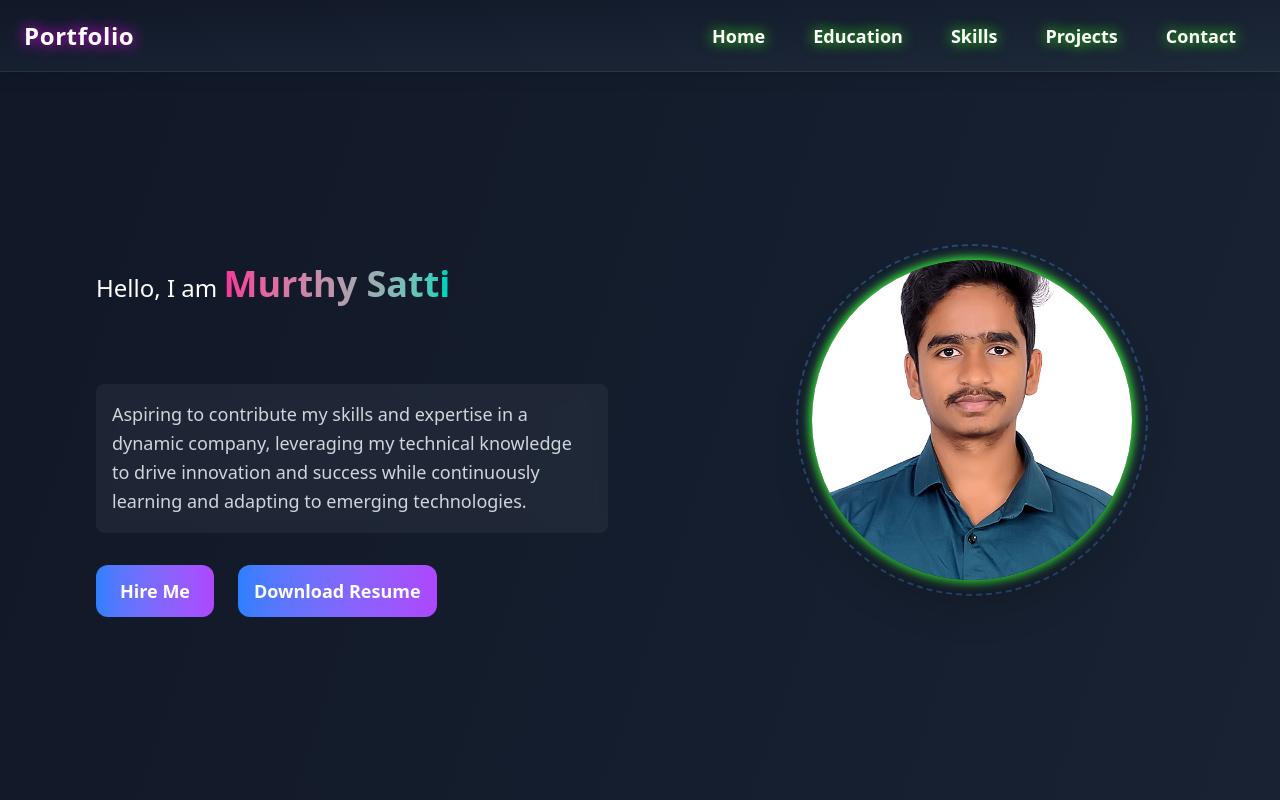
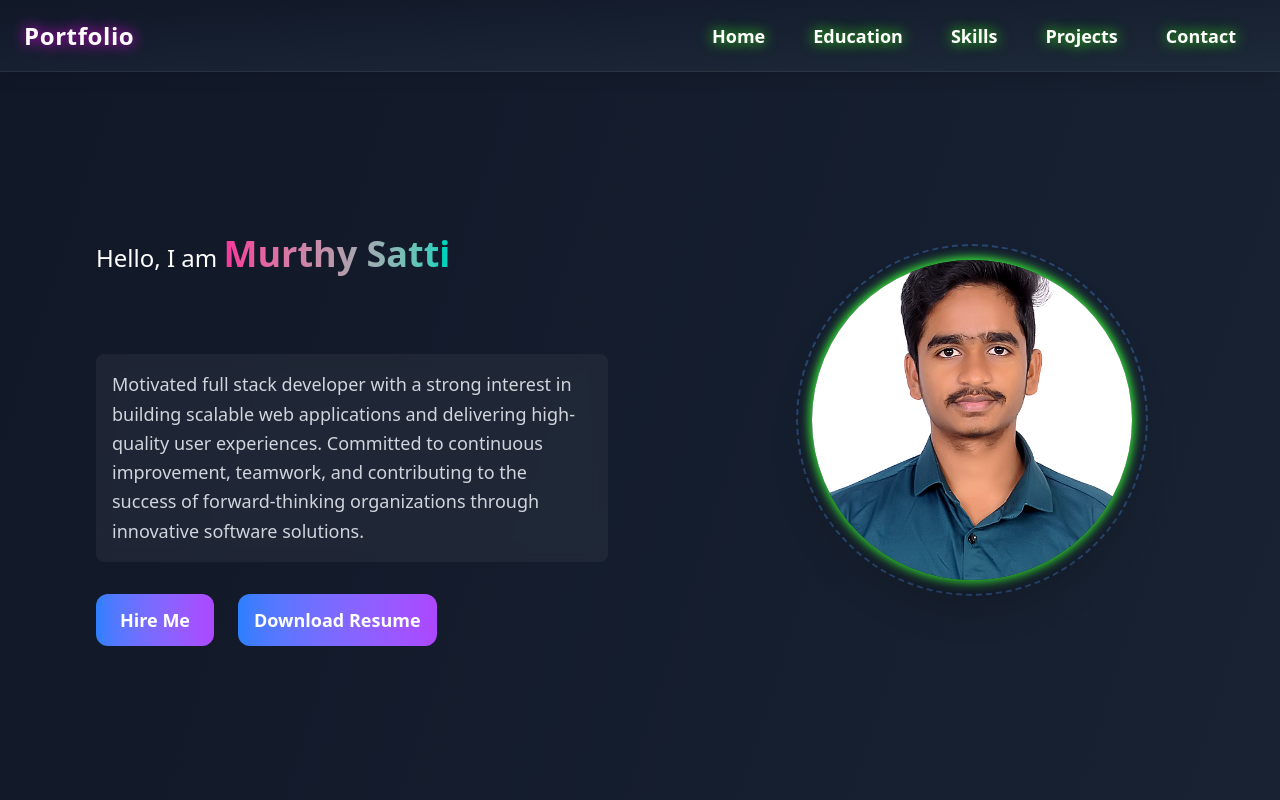
Before and after one commit to murthy-satti/Portfolio, a React (Vite) app in the folder vite-project/: page / in a window 1280 px wide. Shown: the top 800 px of the page. Built offline with nearby package versions, Linux system fonts and the light colour scheme.

Commit message:
chaneges

```diff
--- a/vite-project/src/App.jsx
+++ b/vite-project/src/App.jsx
@@ -166,10 +166,9 @@ export default function Home() {
           </p>
 
           <p className="text-lg text-gray-300 max-w-lg mx-auto md:mx-0 mt-4 leading-relaxed backdrop-blur-sm backdrop-filter p-4 rounded-lg bg-white/5 border-purple-500/30 hover:border-purple-500/70">
-            Aspiring to contribute my skills and expertise in a dynamic company,
-            leveraging my technical knowledge to drive innovation and success
-            while continuously learning and adapting to emerging technologies.
+            Motivated full stack developer with a strong interest in building scalable web applications and delivering high-quality user experiences. Committed to continuous improvement, teamwork, and contributing to the success of forward-thinking organizations through innovative software solutions.
           </p>
+
 
           <div className="flex flex-col md:flex-row justify-center md:justify-start gap-6 mt-8">
             {/* Hire Me Button */}
```
